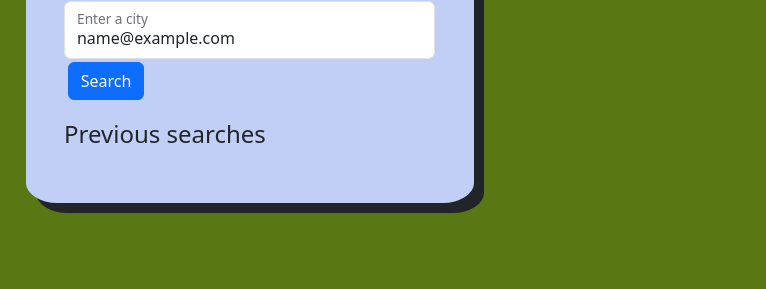
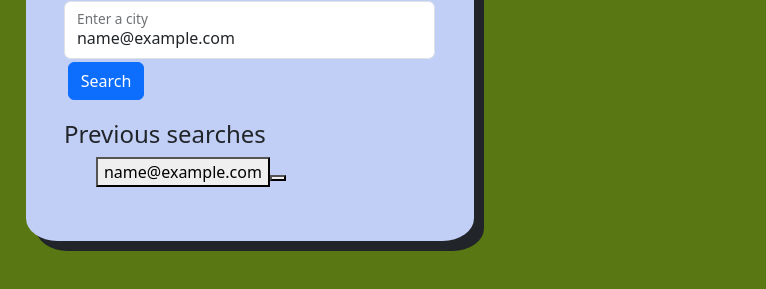
Before and after one commit to ashleyh5440/weather-dashboard, a plain HTML site: page index.html in a window 1280 px wide. Both pictures are taken after typing "name@example.com" into the empty fields and a click on the button "Search". Shown: the part 217-506 px from the top of the page, without its empty margins (0-766 px from the left). Drawn offline with nearby package versions, Linux system fonts and the light colour scheme; no server answers.

Commit message:
fixed local storage bug, need to fix duplicating issue

```diff
--- a/assets/script.js
+++ b/assets/script.js
@@ -19,12 +19,10 @@ function handleSearchSubmit() {
     }
     getWeather(city);
     var currentCities = JSON.parse(localStorage.getItem("cities")) //original
-    console.log(currentCities);
-    // currentCities.push(city);
-    city.push(currentCities)
-    console.log(currentCities);
+    cities.push(city)
+    cities.push(currentCities)
 
-    localStorage.setItem("cities", JSON.stringify(currentCities)); //original
+    localStorage.setItem("cities", JSON.stringify(cities)); //original
 
     displayPreviousSearch();
 }
@@ -120,20 +118,3 @@ function displayWeatherData(data) {
     img.src = `https://openweathermap.org/img/w/${data.weather[0].icon}.png`;
     img.alt = data.weather[0].description
 }
-
-//saves searches to local storage
-// function saveSearchHistory(city) { //(city) because that's what needs to be saved
-//     localStorage.setItem("searchHistory", input.value);
-//     console.log(searchHistory);
-// }
-
-// function displaySearchHistory() {
-//     const searchHistoryList = querySelector("ul")
-//     ul.innerHTML = localStorage.getItem("searchHistory");
-// }
-
-
-
-// const searchHistory = JSON.parse(localStorage.getItem("searchHistory")) || []
-// searchHistory.push(city); //adds city to the list
-// localStorage.setItem("searchHistory", JSON.stringify(searchHistory));
```
Also changed, not shown: index.html (+1 -0 lines).
